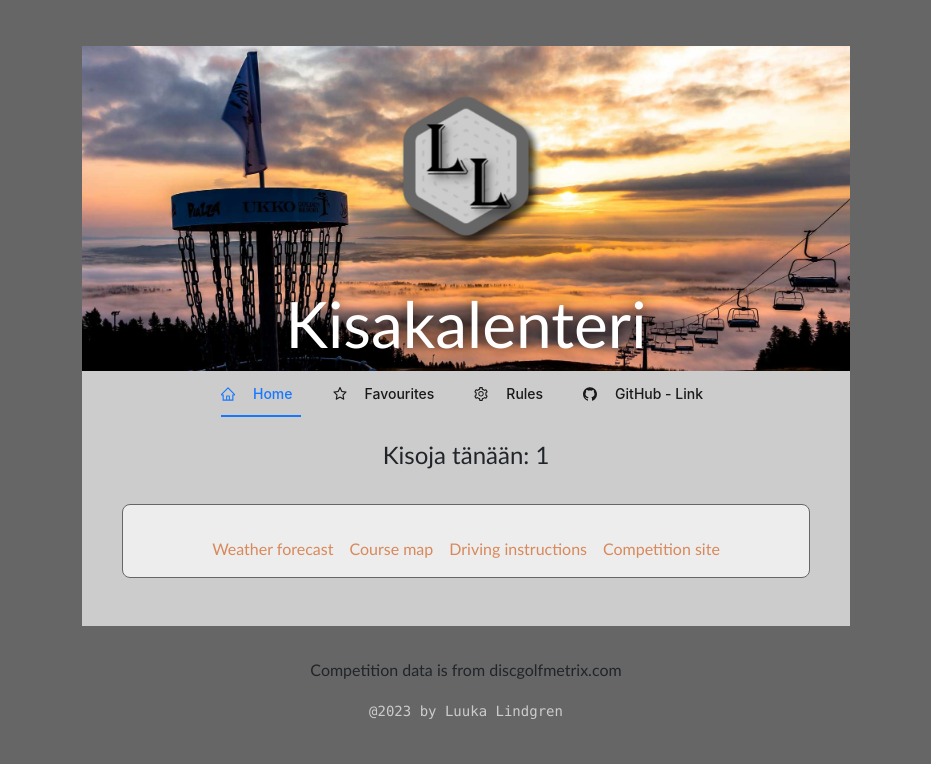
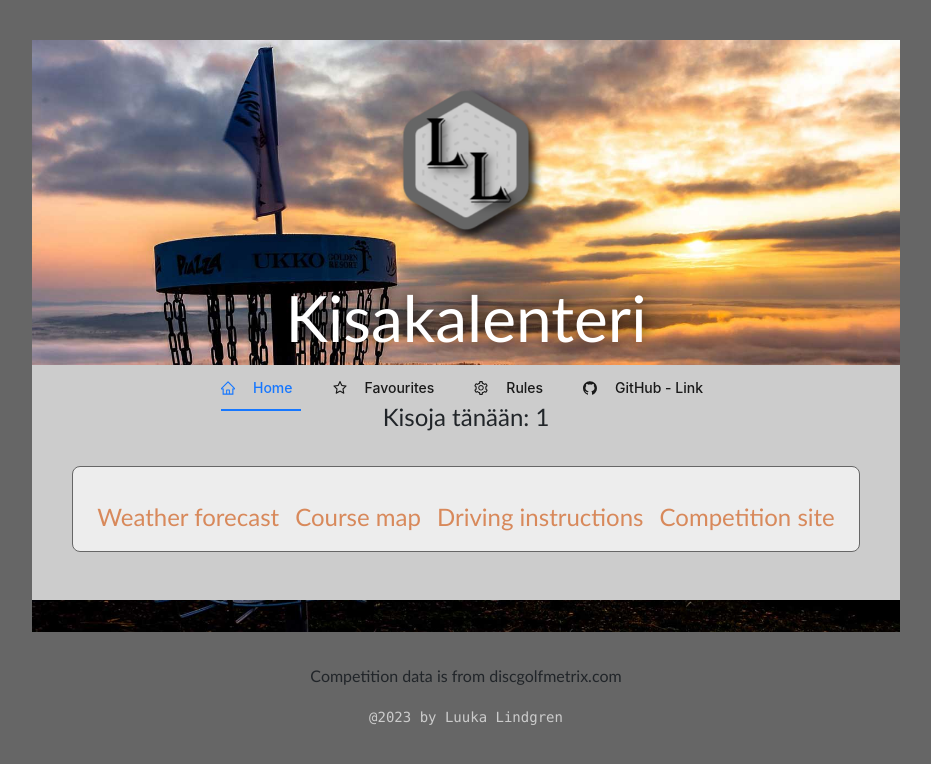
Before and after one commit to Luukalindgren/Competition-calendar, a React (Vite) app: page / in a window 1280 px wide. Shown: the top 764 px of the page, without its empty margins (174-1105 px from the left). Built offline with nearby package versions, Linux system fonts and the light colour scheme; no server answers.

Commit message:
Routing works, but CSS needs work

```diff
--- a/src/App.jsx
+++ b/src/App.jsx
@@ -1,8 +1,5 @@
-import { useState, useEffect } from "react";
-import * as ReactBootStarp from "react-bootstrap";
-
-import Competition from "./components/Competition";
 import Header from "./components/nav/Header";
+import Footer from "./components/nav/Footer";
 
 import "./App.css";
 
@@ -18,64 +15,14 @@ import "./App.css";
 // - Add a area selector that shows the narrows down the competitions to the selected area
 //
 
-function App({ routes }) {
-  const [competitions, setCompetitions] = useState([{}]);
-  const [loading, setLoading] = useState(false);
+function App() {
 
-  // Fetch competitions from API
-  const fetchCompetitions = async () => {
-    try {
-      setLoading(true); // For loading spinner/screen/thing
-      const response = await fetch(
-        "https://competition-calendar-server.onrender.com/competitions"
-      );
-      const data = await response.json();
-      //console.log(data);
-      setCompetitions(data);
-      setLoading(false); // For loading spinner/screen/thing
-    } catch (error) {
-      setLoading(false); // For loading spinner/screen/thing
-      console.log(error);
-    }
-  };
-
-  // Do something when component mounts
-  useEffect(() => {
-    fetchCompetitions();
-  }, []);
 
   // Render the page
   return (
     <div className="App">
-      <Header></Header>
-
-      <div className="Main">
-        <h4>
-          {loading
-            ? "Ensimmäinen lataus voi kestää, koska render.com säästää resursseja laittamalla bäkkärin unitilaan..."
-            : "Kisoja tänään: " + competitions.length}{" "}
-        </h4>
-        {loading ? (
-          <ReactBootStarp.Spinner animation="border" />
-        ) : (
-          <ul className="Main-list">
-            {competitions.map((competition) => (
-              <Competition
-                key={competition.id}
-                id={competition.id}
-                name={competition.name}
-                location={competition.location}
-                time={competition.time}
-                area={competition.area}
-              />
-            ))}
-          </ul>
-        )}
-      </div>
-      <div className="Footer">
-        <p>Competition data is from discgolfmetrix.com</p>
-        <code>@2023 by Luuka Lindgren</code>
-      </div>
+      <Header/>
+      <Footer/>
     </div>
   );
 }
--- /dev/null
+++ b/src/Pages/Home.jsx
@@ -0,0 +1,63 @@
+import React from "react";
+import { useState, useEffect } from "react";
+import Competition from "../components/Competition";
+import * as ReactBootStarp from "react-bootstrap";
+
+const Home = () => {
+
+  const [competitions, setCompetitions] = useState([{}]);
+  const [loading, setLoading] = useState(false);
+
+    // Do something when component mounts
+    useEffect(() => {
+      fetchCompetitions();
+    }, []);
+
+  // Fetch competitions from API
+  const fetchCompetitions = async () => {
+    try {
+      setLoading(true); // For loading spinner/screen/thing
+      const response = await fetch(
+        "https://competition-calendar-server.onrender.com/competitions"
+      );
+      const data = await response.json();
+      //console.log(data);
+      setCompetitions(data);
+      setLoading(false); // For loading spinner/screen/thing
+    } catch (error) {
+      setLoading(false); // For loading spinner/screen/thing
+      console.log(error);
+    }
+  };
+
+
+  return (
+    <div className="Main">
+      <h4>
+        {loading
+          ? "Ensimmäinen lataus voi kestää, koska render.com säästää resursseja laittamalla bäkkärin unitilaan..."
+          : "Kisoja tänään: " + competitions.length}{" "}
+      </h4>
+      <div className="Main-context">
+        {loading ? (
+          <ReactBootStarp.Spinner animation="border" />
+        ) : (
+          <ul className="Main-list">
+            {competitions.map((competition) => (
+              <Competition
+                key={competition.id}
+                id={competition.id}
+                name={competition.name}
+                location={competition.location}
+                time={competition.time}
+                area={competition.area}
+              />
+            ))}
+          </ul>
+        )}
+      </div>
+    </div>
+  );
+};
+
+export default Home;
--- /dev/null
+++ b/src/components/nav/Footer.jsx
@@ -0,0 +1,12 @@
+import React from "react";
+
+const Footer = () => {
+  return (
+    <div className="Footer">
+      <p>Competition data is from discgolfmetrix.com</p>
+      <code>@2023 by Luuka Lindgren</code>
+    </div>
+  );
+};
+
+export default Footer;
--- a/src/main.jsx
+++ b/src/main.jsx
@@ -10,6 +10,7 @@ import "bootstrap/dist/css/bootstrap.min.css";
 import App from "./App";
 import Favourites from "./Pages/Favourites";
 import Rules from "./Pages/Rules";
+import Home from "./Pages/Home";
 import "./index.css";
 
 // FIX BUG WHEN NAVIGATIN TO OTHER PAGES THE MAIN APP PAGE IS RENDERED TOO
@@ -18,6 +19,7 @@ import "./index.css";
 const router = createBrowserRouter(
   createRoutesFromElements(
     <Route path="/" element={<App />}>
+      <Route index element={<Home />} />
       <Route path="favourites" element={<Favourites />} />
       <Route path="rules" element={<Rules />} />
     </Route>
```
